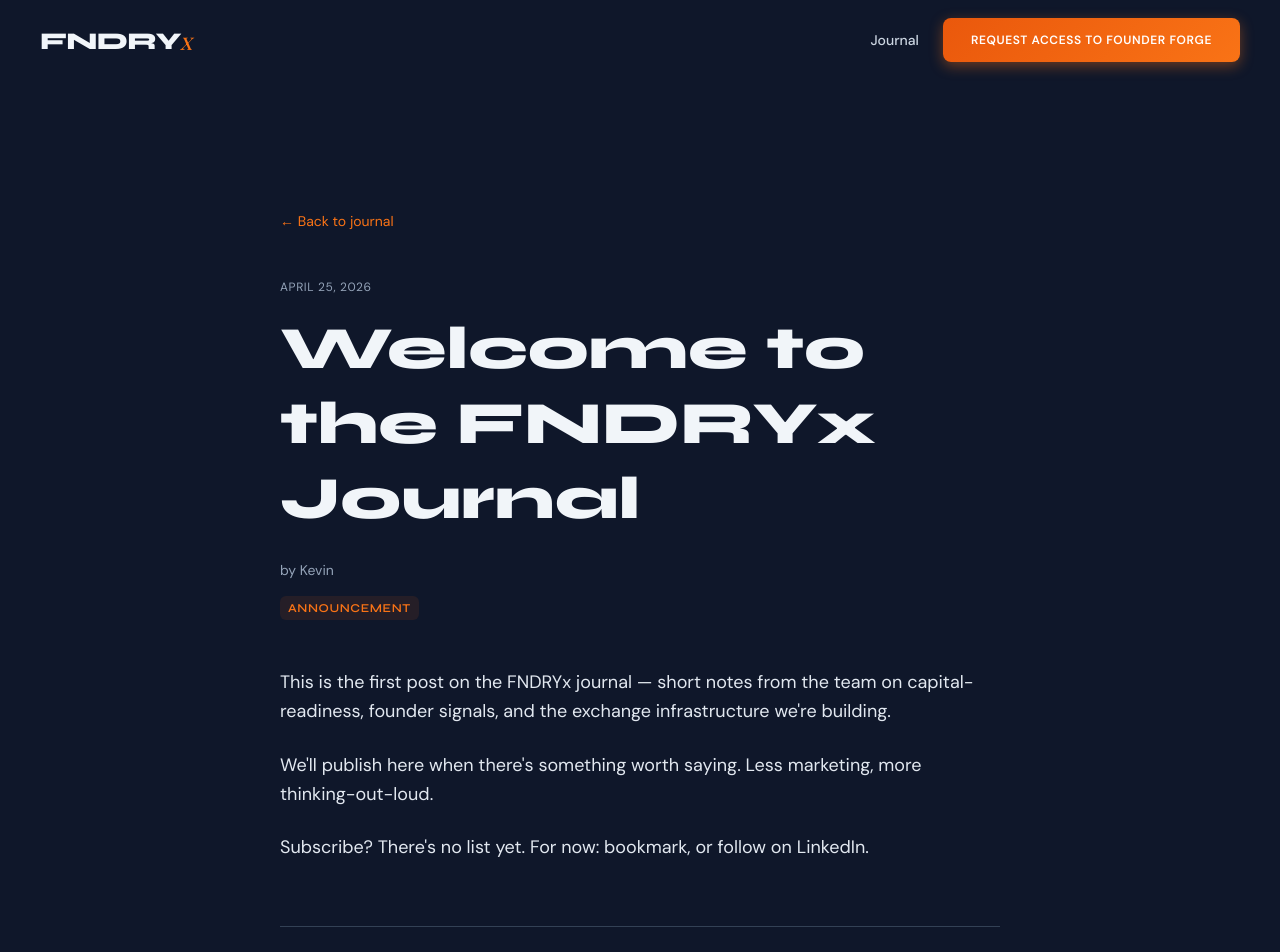
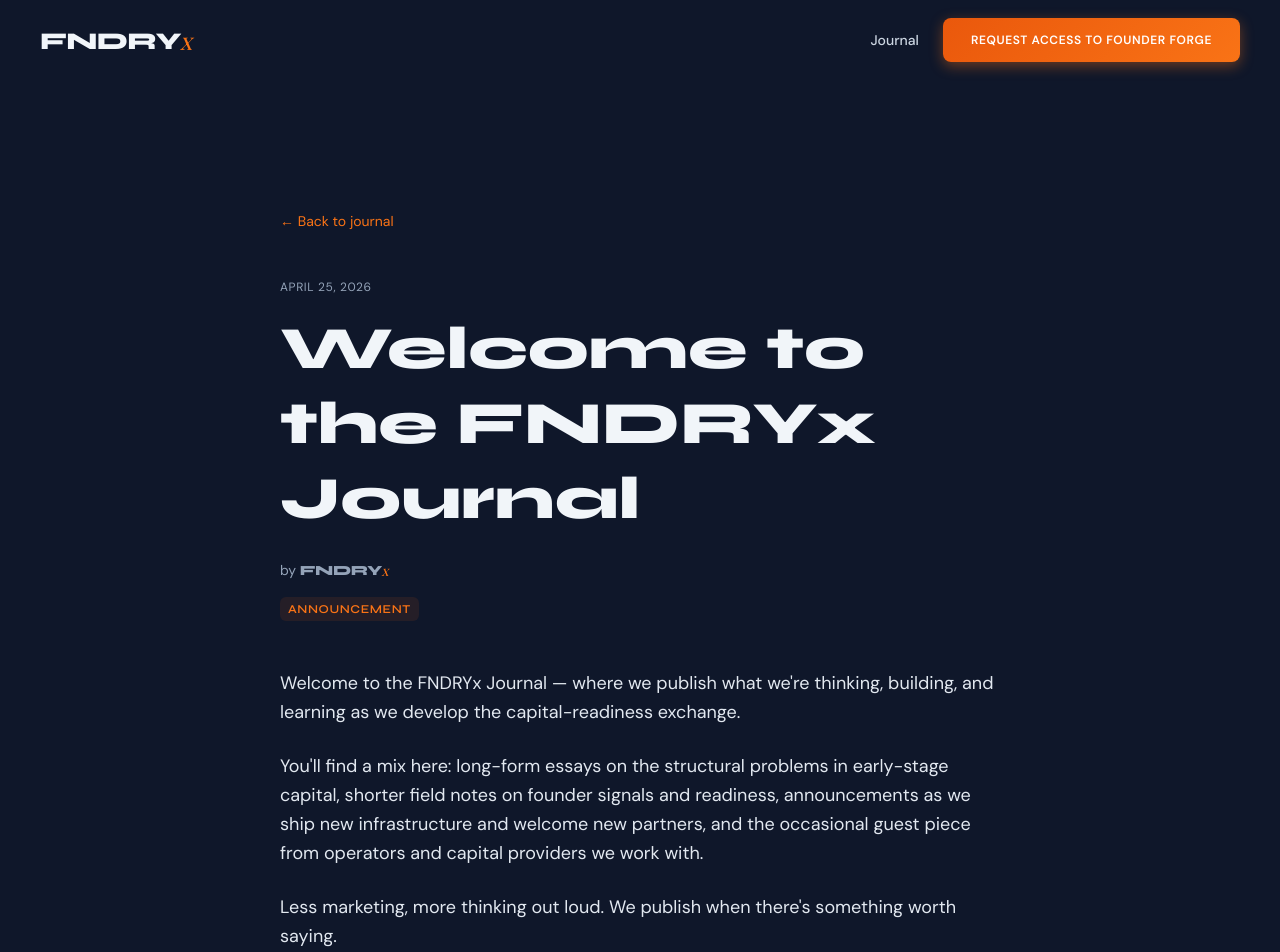
Before and after one commit to HARN26/fndryx-website, a Next.js app: page /blog/welcome-to-the-fndryx-journal in a window 1280 px wide. Shown: the top 952 px of the page. Built offline with nearby package versions, Linux system fonts and the light colour scheme.

Commit message:
Rebrand journal: FNDRYx authorship, on-brand H1, broader tagline

```diff
--- a/src/app/blog/[slug]/page.tsx
+++ b/src/app/blog/[slug]/page.tsx
@@ -81,9 +81,23 @@
             <h1 className="mt-4 font-display font-extrabold text-4xl md:text-5xl lg:text-6xl text-steel-100 leading-tight">
               {post.frontmatter.title}
             </h1>
-            <p className="mt-6 text-sm text-steel-400">
-              by {post.frontmatter.author}
-            </p>
+            {post.frontmatter.author === "FNDRYx" ? (
+              <p className="mt-6 text-sm text-steel-400">
+                by{" "}
+                <span className="inline-flex items-baseline">
+                  <span className="font-display font-extrabold tracking-[-0.03em]">
+                    FNDRY
+                  </span>
+                  <span className="font-serif italic font-normal text-fire-400 -ml-[0.05em] relative top-[0.05em] inline-block">
+                    x
+                  </span>
+                </span>
+              </p>
+            ) : (
+              <p className="mt-6 text-sm text-steel-400">
+                by {post.frontmatter.author}
+              </p>
+            )}
 
             {post.frontmatter.tags && post.frontmatter.tags.length > 0 && (
               <div className="mt-4 flex flex-wrap gap-2">
--- a/src/app/blog/page.tsx
+++ b/src/app/blog/page.tsx
@@ -35,11 +35,20 @@
             Journal
           </p>
           <h1 className="font-display font-extrabold text-4xl md:text-6xl text-steel-100 leading-tight">
-            The FNDRYx Journal
+            The{" "}
+            <span className="inline-flex items-baseline">
+              <span className="font-display font-extrabold tracking-[-0.03em] text-steel-100">
+                FNDRY
+              </span>
+              <span className="font-serif italic font-normal text-fire-400 -ml-[0.05em] relative top-[0.05em] inline-block">
+                x
+              </span>
+            </span>{" "}
+            Journal
           </h1>
           <p className="mt-4 max-w-2xl text-lg text-steel-400">
-            Short notes from the FNDRYx team on capital-readiness, founder
-            signals, and exchange infrastructure.
+            Articles, announcements, and field notes from the FNDRYx team on
+            capital-readiness, founder signals, and exchange infrastructure.
           </p>
 
           <a
--- a/src/content/blog/welcome-to-the-fndryx-journal.mdx
+++ b/src/content/blog/welcome-to-the-fndryx-journal.mdx
@@ -2,14 +2,16 @@
 title: "Welcome to the FNDRYx Journal"
 slug: "welcome-to-the-fndryx-journal"
 date: "2026-04-25"
-author: "Kevin"
+author: "FNDRYx"
 excerpt: "Short notes on capital-readiness, founder signals, and exchange infrastructure — published as we build."
 tags: ["announcement"]
 draft: false
 ---
 
-This is the first post on the FNDRYx journal — short notes from the team on capital-readiness, founder signals, and the exchange infrastructure we're building.
+Welcome to the FNDRYx Journal — where we publish what we're thinking, building, and learning as we develop the capital-readiness exchange.
 
-We'll publish here when there's something worth saying. Less marketing, more thinking-out-loud.
+You'll find a mix here: long-form essays on the structural problems in early-stage capital, shorter field notes on founder signals and readiness, announcements as we ship new infrastructure and welcome new partners, and the occasional guest piece from operators and capital providers we work with.
 
-Subscribe? There's no list yet. For now: bookmark, or follow on LinkedIn.
+Less marketing, more thinking out loud. We publish when there's something worth saying.
+
+If you want to follow along: bookmark this page, subscribe via RSS, or follow us on LinkedIn.
```
